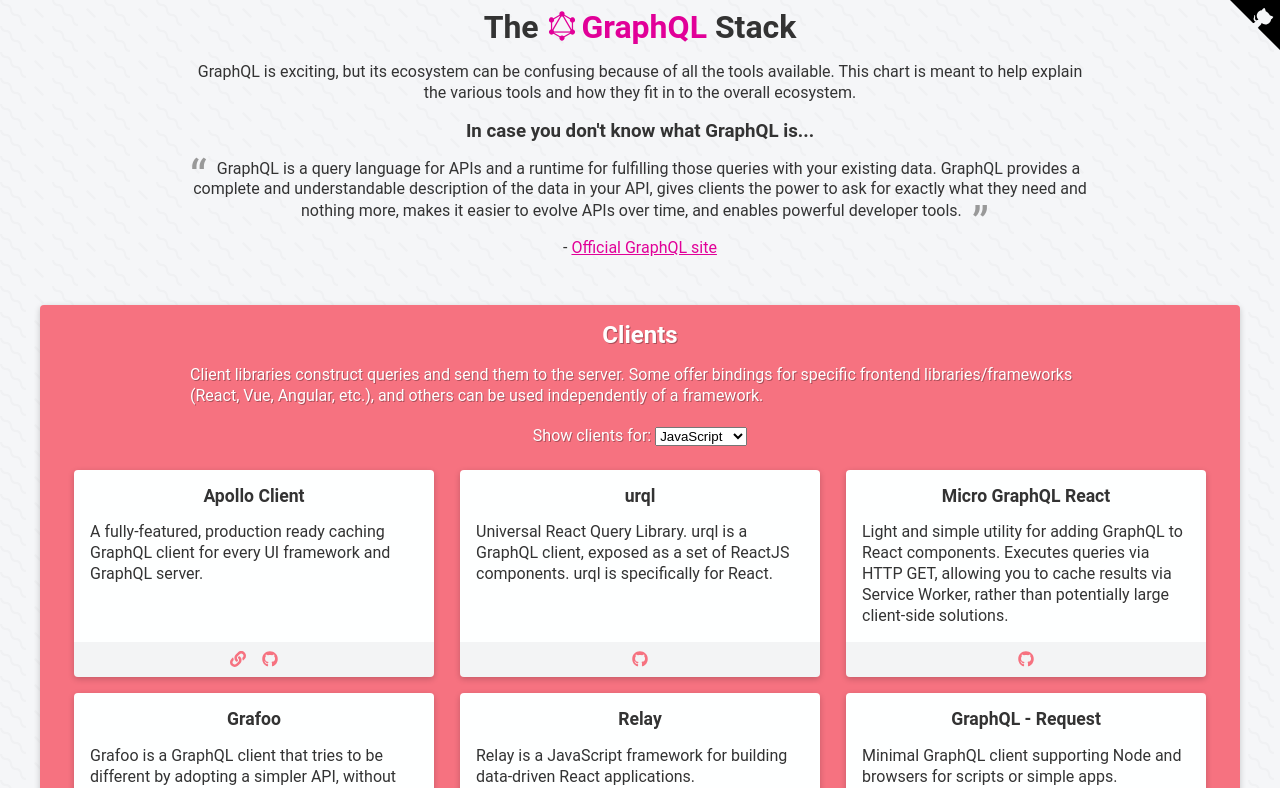
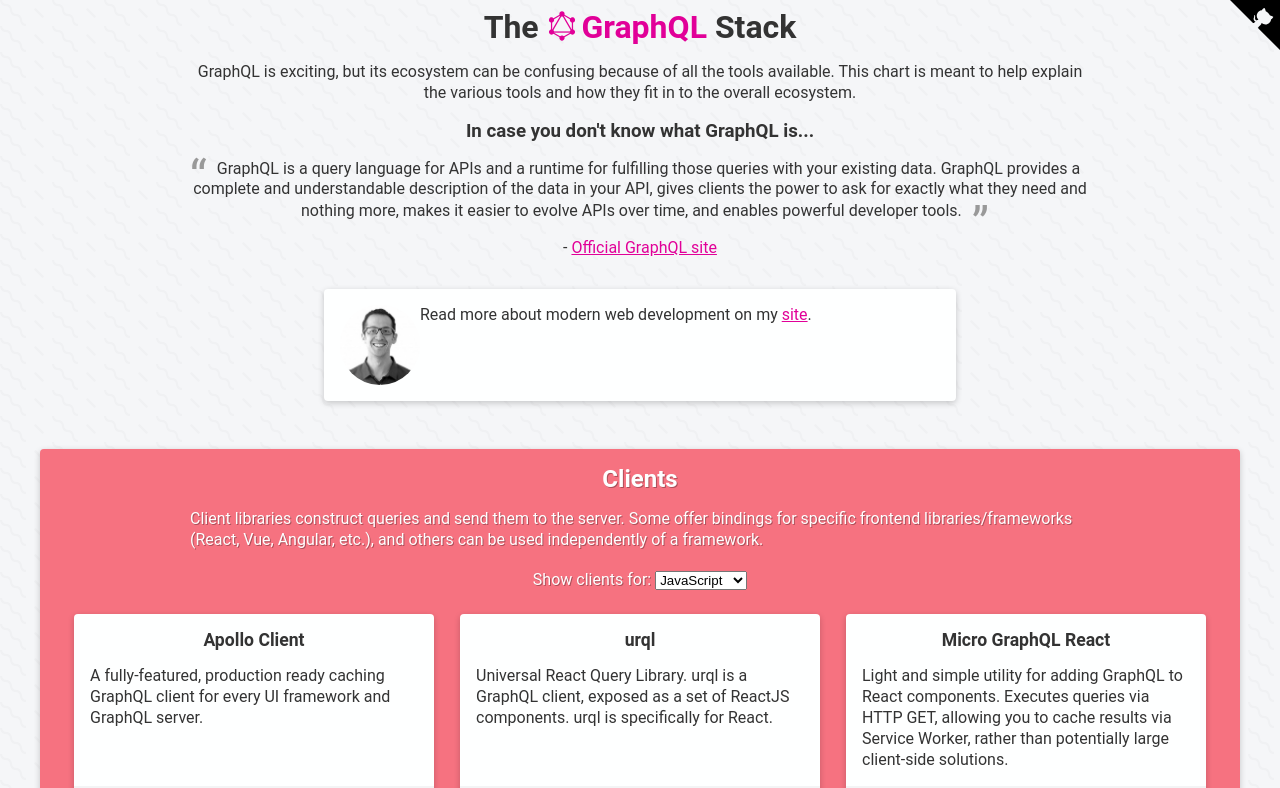
Before and after one commit to steven-mercatante/graphql-stack, a React (Create React App) app: page / in a window 1280 px wide. Shown: the top 788 px of the page. Built offline with nearby package versions, Linux system fonts and the light colour scheme.

Commit message:
Start adding CTA

```diff
--- a/src/App.css
+++ b/src/App.css
@@ -62,6 +62,34 @@
   bottom: 0;
   left: 50%;
   border-left: 2px dotted #888;
+}
+
+.cta {
+  display: flex;
+  border-radius: 4px;
+  background-color: #feffff;
+  margin: 0 auto;
+  margin-top: 2rem;
+  width: 50%;
+  height: 100%;
+  padding: 1rem;
+  padding-bottom: 1rem;
+  box-shadow: 0 2px 6px 0 hsla(0, 0%, 0%, 0.2);
+}
+
+.avatar {
+  display: block;
+  height: 80px;
+  width: 80px;
+  line-height: 80px;
+
+  -moz-border-radius: 50%;
+  border-radius: 50%;
+
+  background-color: black;
+  color: white;
+  text-align: center;
+  font-size: 2em;
 }
 
 .section {
--- a/src/App.js
+++ b/src/App.js
@@ -6,6 +6,7 @@
 import toolsData from "./toolsData";
 
 import graphqlLogo from "./graphql-logo.svg";
+import headshot from "./headshot.jpg";
 
 class App extends Component {
   render() {
@@ -33,6 +34,16 @@
           </p>
           - <a href="https://graphql.org/">Official GraphQL site</a>
         </header>
+
+        <div className="cta">
+          <img src={headshot} className="avatar" />
+          Read more about modern web development on my&nbsp;
+          <a href="https://stevenmercatante.com" target="_blank">
+            site
+          </a>
+          .
+        </div>
+
         <div className="sectionsList">
           <div className="line" />
           <Section type="client" data={toolsData["client"]} />
@@ -60,7 +71,8 @@
             If you'd like to add a tool to this chart,{" "}
             <a href="https://github.com/steven-mercatante/graphql-stack">
               submit a PR
-            </a>.
+            </a>
+            .
           </p>
           <p>
             Made by <a href="https://twitter.com/mercatante">@mercatante</a>
```
Also changed, not shown: src/headshot.jpg (added).
